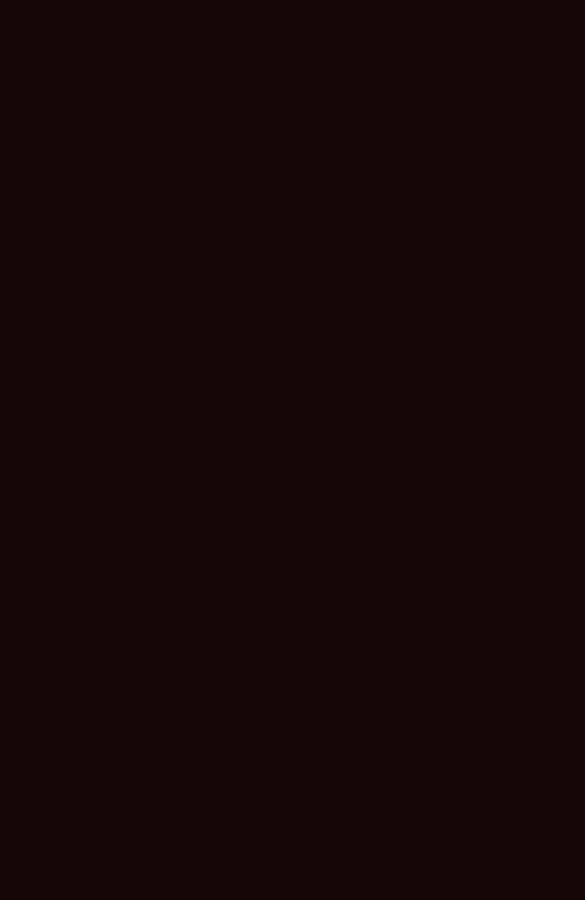
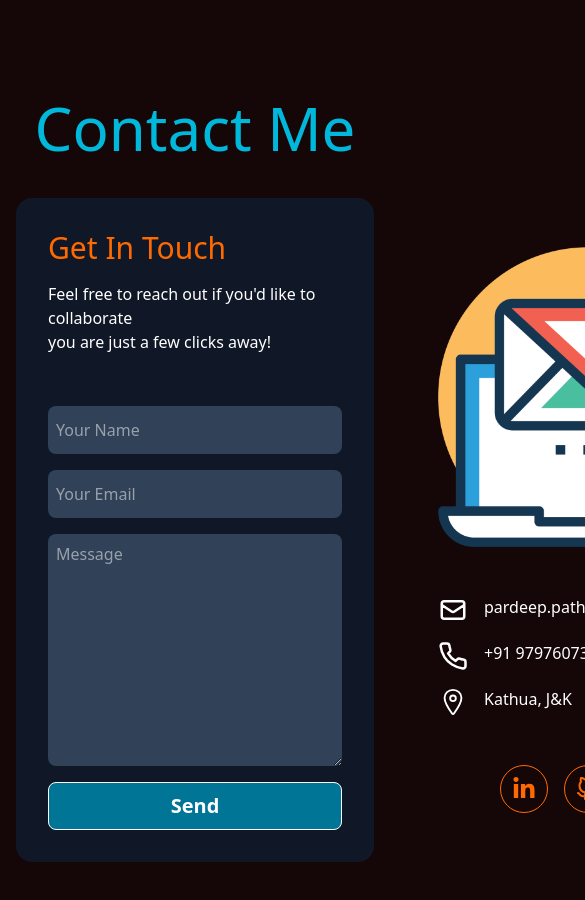
Before and after one commit to Pardeep-pathania/portfolio-website, a React (Vite) app: page / in a window 390 px wide. Shown: the part 6084-6984 px from the top of the page, 585 px wide, since content can reach past the window. Before the commit the page ends 6926 px from the top, so only its background shows below. Built offline with nearby package versions, Linux system fonts and the light colour scheme.

Commit message:
contact section completed

```diff
--- a/package.json
+++ b/package.json
@@ -10,6 +10,7 @@
     "preview": "vite preview"
   },
   "dependencies": {
+    "@emailjs/browser": "^4.4.1",
     "@tailwindcss/vite": "^4.1.11",
     "react": "^19.1.0",
     "react-dom": "^19.1.0",
--- a/src/App.jsx
+++ b/src/App.jsx
@@ -9,6 +9,7 @@ import SkillsMain from './components/skillSection/SkillsMain'
 import SubSkills from './components/skillSection/SubSkills'
 import ExperienceMain from './components/experienceSection/ExperienceMain'
 import ProjectsMain from './components/projectSection/ProjectsMain'
+import ContactMeMain from './components/contactSection/ContactMeMain'
 
 const App = () => {
   return (
@@ -22,6 +23,7 @@ const App = () => {
       <SubSkills/>
       <ExperienceMain/>
       <ProjectsMain/>
+      <ContactMeMain/>
 
       <HelperSection/>
     </main>
--- /dev/null
+++ b/src/components/contactSection/ContactForm.jsx
@@ -0,0 +1,85 @@
+import React, { useRef, useState } from "react";
+import emailjs from "@emailjs/browser";
+
+const ContactForm = () => {
+  const [name, setName] = useState("");
+  const [email, setEmail] = useState("");
+  const [message, setMessage] = useState("");
+  const [success, setSuccess] = useState("");
+  const handleName = (e) => {
+    setName(e.target.value);
+  };
+  const handleEmail = (e) => {
+    setEmail(e.target.value);
+  };
+  const handleMessage = (e) => {
+    setMessage(e.target.value);
+  };
+  const form = useRef();
+  const sendEmail = (e) => {
+    e.preventDefault();
+    emailjs
+      .sendForm("service_yzdxqjj", "template_wf3o9wl", form.current, {
+        publicKey: "MCp6DyISHq-tp3OKf",
+      })
+      .then(
+        () => {
+          setEmail("");
+          setName("");
+          setMessage("");
+          setSuccess("Message Sent Succesfully");
+        },
+        (error) => {
+          console.log("FAILED...", error.text);
+        }
+      );
+  };
+
+  return (
+    <div>
+      <p className="text-cyan">{success}</p>
+      <form ref={form} onSubmit={sendEmail} className="flex flex-col gap-4 text-white mt-5">
+        <input
+          type="text"
+          name="from_name"
+          placeholder="Your Name"
+          required
+          className="h-12 rounded-lg bg-slate-700
+           px-2"
+          value={name}
+          onChange={handleName}
+        />
+        <input
+          type="email"
+          name="from_email"
+          placeholder="Your Email"
+          required
+          className="h-12 rounded-lg bg-slate-700
+           px-2"
+          value={email}
+          onChange={handleEmail}
+        />
+        <textarea
+          type="text"
+          name="message"
+          rows="9"
+          cols="50"
+          placeholder="Message"
+          required
+          className=" rounded-lg bg-slate-700
+           p-2"
+          value={message}
+          onChange={handleMessage}
+        />
+        <button
+          type="submit"
+          className="w-full rounded-lg border border-cyan text-white h-12 font-bold text-xl hover:bg-cyan-900 bg-cyan-700 transition-all duration-500"
+        >
+          Send
+        </button>
+      </form>
+    </div>
+  );
+};
+
+export default ContactForm;
--- /dev/null
+++ b/src/components/contactSection/ContactInfo.jsx
@@ -0,0 +1,16 @@
+import { HiOutlineMail } from "react-icons/hi";
+import { FiPhone } from "react-icons/fi";
+import { IoLocationOutline } from "react-icons/io5";
+import SingleInfo from "./SingleInfo";
+
+const ContactInfo = () => {
+  return (
+    <div className="flex flex-col gap-4">
+      <SingleInfo text="pardeep.pathania145@gmail.com " Image={HiOutlineMail} />
+      <SingleInfo text="+91 9797607301" Image={FiPhone} />
+      <SingleInfo text="Kathua, J&K" Image={IoLocationOutline} />
+    </div>
+  );
+};
+
+export default ContactInfo;
--- /dev/null
+++ b/src/components/contactSection/ContactMeLeft.jsx
@@ -0,0 +1,14 @@
+
+import ContactForm from "./ContactForm";
+import ContactText from "./ContactText";
+
+const ContactMeLeft = () => {
+  return (
+    <div className="flex flex-col gap-8 w-full">
+      <ContactText />
+      <ContactForm />
+    </div>
+  );
+};
+
+export default ContactMeLeft;
--- /dev/null
+++ b/src/components/contactSection/ContactMeMain.jsx
@@ -0,0 +1,17 @@
+import React from 'react'
+import ContactMeLeft from './ContactMeLeft'
+import ContactMeRight from './ContactMeRight'
+
+const ContactMeMain = () => {
+  return (
+    <div id='contact' className='max-w-[1200px] mx-auto items-center justify-center mt-[100px] px-4 '>
+      <h2 className='text-6xl text-cyan-500 mb-10 text-center'>Contact Me</h2>
+      <div className='flex justify-between gap-24 bg-gray-900 p-8 rounded-2xl lg:flex-row sm:flex-col text-white'>
+        <ContactMeLeft/>
+        <ContactMeRight/>
+      </div>
+    </div>
+  )
+}
+
+export default ContactMeMain
--- /dev/null
+++ b/src/components/contactSection/ContactMeRight.jsx
@@ -0,0 +1,16 @@
+import React from 'react'
+import ContactInfo from './ContactInfo'
+import ContactSocial from './ContactSocial'
+
+const ContactMeRight = () => {
+  return (
+    <div className='flex flex-col items-center justify-center gap-12'>
+      <img src="../../public/images/email-image.png" alt="Contact Me" className='max-w-[300px]' />
+
+      <ContactInfo/>
+      <ContactSocial/>
+    </div>
+  )
+}
+
+export default ContactMeRight
--- /dev/null
+++ b/src/components/contactSection/ContactSocial.jsx
@@ -0,0 +1,16 @@
+import SingleContactSocial from "./SingleContactSocial";
+import { FaLinkedinIn } from "react-icons/fa";
+import { FiGithub } from "react-icons/fi";
+import { FaInstagram } from "react-icons/fa";
+
+const ContactSocial = () => {
+  return (
+    <div className="flex gap-4">
+      <SingleContactSocial link="#" Icon={FaLinkedinIn} />
+      <SingleContactSocial link="#" Icon={FiGithub} />
+      <SingleContactSocial link="#" Icon={FaInstagram} />
+    </div>
+  );
+};
+
+export default ContactSocial;
--- /dev/null
+++ b/src/components/contactSection/ContactText.jsx
@@ -0,0 +1,16 @@
+import React from 'react'
+
+const ContactMeLeft = () => {
+  return (
+    <div>
+      <div>
+        <h2 className='text-orange-500 text-3xl mb-4'>Get In Touch</h2>
+        <p>Feel free to reach out if you'd like to collaborate <br />
+        you are just a few clicks away!
+        </p>
+      </div>
+    </div>
+  )
+}
+
+export default ContactMeLeft
--- /dev/null
+++ b/src/components/contactSection/SingleContactSocial.jsx
@@ -0,0 +1,13 @@
+import React from 'react'
+
+const SingleContactSocial = ({Icon, link}) => {
+  return (
+    <div className='text-2xl w-12 h-12 border border-orange-500 text-orange-500 rounded-full p-3 flex items-center justify-center'>
+      <a href={link} className='cursor-pointer'>
+        <Icon/>
+      </a>
+    </div>
+  )
+}
+
+export default SingleContactSocial
--- /dev/null
+++ b/src/components/contactSection/SingleInfo.jsx
@@ -0,0 +1,12 @@
+import React from 'react'
+
+const SingleInfo = ({text, Image}) => {
+  return (
+    <div className='flex gap-4 items-cemter justify-start'>
+      <Image className="text-3xl"/>
+      <p>{text}</p>
+    </div>
+  )
+}
+
+export default SingleInfo
```
Also changed, not shown: 1 other file (tests, documents, lock files or other folders).
